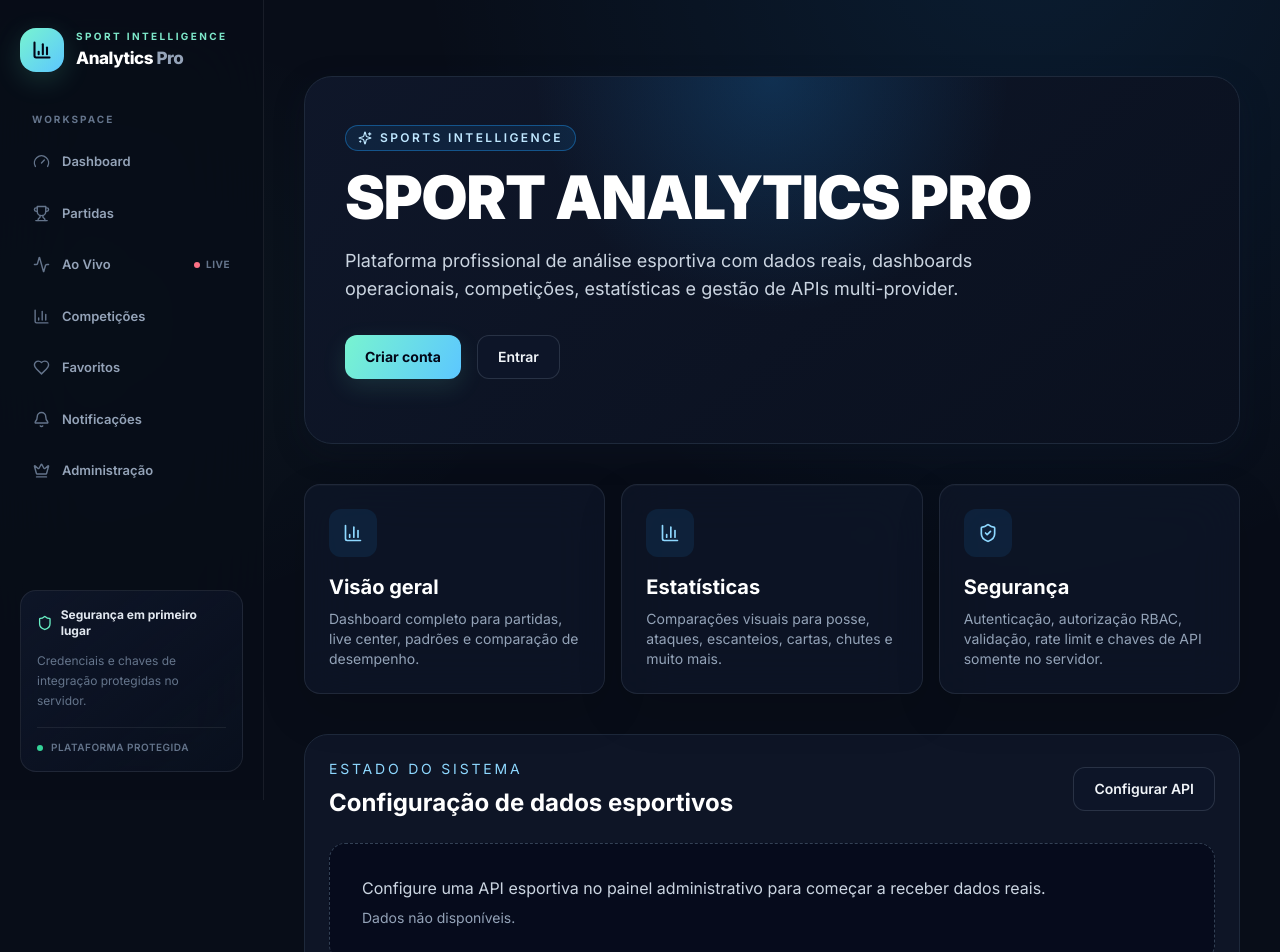
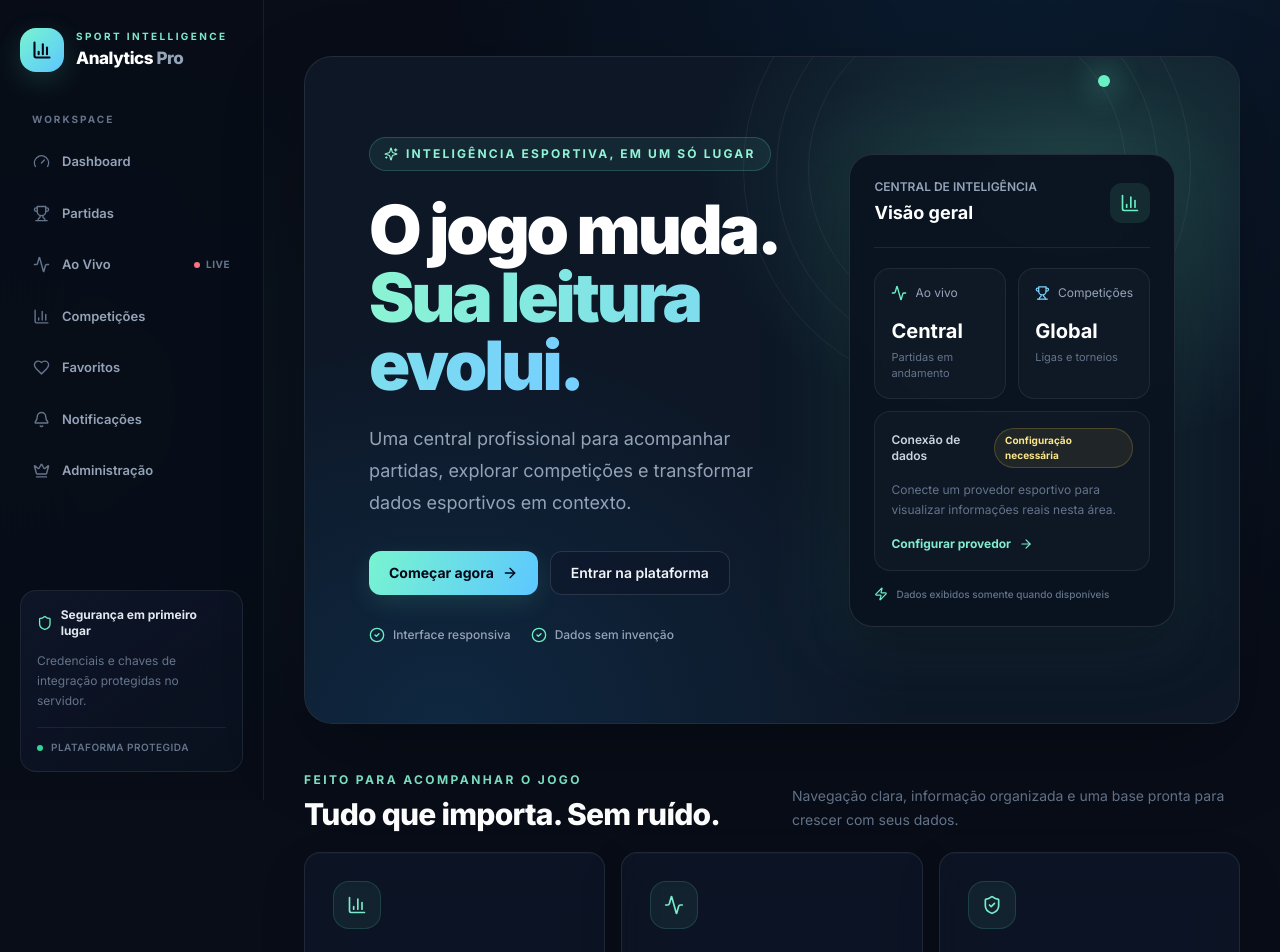
Before and after one commit to testedosteste200-dot/sport-analytics-pro, a Next.js app: page / in a window 1280 px wide. Shown: the top 952 px of the page. Built offline with nearby package versions, Linux system fonts and the light colour scheme.

Commit message:
Redesign homepage with premium sports SaaS experience

```diff
--- a/app/page.tsx
+++ b/app/page.tsx
@@ -1,62 +1,84 @@
 import Link from 'next/link';
-import { ArrowRight, BarChart3, ChartColumn, ShieldCheck, Sparkles } from 'lucide-react';
+import { Activity, ArrowRight, BarChart3, ChartColumn, CheckCircle2, ShieldCheck, Sparkles, Trophy, Zap } from 'lucide-react';
+
+const features = [
+  { icon: ChartColumn, title: 'Uma visão mais clara', description: 'Centralize partidas, competições e indicadores em uma experiência feita para decisões rápidas.' },
+  { icon: Activity, title: 'Acompanhe ao vivo', description: 'Encontre o centro de partidas e consulte dados reais quando seu provedor estiver conectado.' },
+  { icon: ShieldCheck, title: 'Dados com segurança', description: 'Autenticação e chaves de API permanecem protegidas no backend.' },
+];
 
 export default function HomePage() {
   return (
-    <main className="mx-auto max-w-6xl pb-10 pt-10">
-      <section className="rounded-[28px] border border-slate-800 bg-hero px-6 pb-16 pt-12 shadow-soft md:px-10">
-        <div className="max-w-3xl">
-          <div className="mb-4 inline-flex items-center gap-2 rounded-full border border-brand-500/40 bg-brand-500/10 px-3 py-1 text-xs font-semibold uppercase tracking-[0.2em] text-brand-200">
-            <Sparkles className="h-3.5 w-3.5" /> Sports Intelligence
+    <div className="mx-auto max-w-7xl space-y-8 pb-6 pt-2 md:space-y-12 md:pt-5">
+      <section className="relative isolate overflow-hidden rounded-[28px] border border-white/[.09] bg-[#0d1726] shadow-[0_28px_80px_rgba(0,0,0,.25)]">
+        <div className="pointer-events-none absolute inset-0 -z-10 bg-[radial-gradient(ellipse_at_82%_18%,rgba(105,240,197,.16),transparent_35%),radial-gradient(ellipse_at_15%_100%,rgba(29,158,255,.12),transparent_42%)]" />
+        <div className="pointer-events-none absolute right-[-5rem] top-[-6rem] -z-10 h-80 w-80 rounded-full border border-white/[.06] md:right-12 md:top-[-7rem] md:h-[28rem] md:w-[28rem]">
+          <div className="absolute inset-8 rounded-full border border-white/[.06]" /><div className="absolute inset-16 rounded-full border border-white/[.06]" />
+          <div className="absolute right-[18%] top-[29%] h-3 w-3 rounded-full bg-[#69f0c5] shadow-[0_0_28px_8px_rgba(105,240,197,.25)]" />
+        </div>
+        <div className="grid gap-10 px-6 py-10 sm:px-9 sm:py-12 md:grid-cols-[1.15fr_.85fr] md:items-center md:px-12 md:py-16 lg:px-16 lg:py-20">
+          <div className="max-w-2xl">
+            <div className="mb-6 inline-flex items-center gap-2 rounded-full border border-[#69f0c5]/20 bg-[#69f0c5]/[.08] px-3.5 py-2 text-[10px] font-bold uppercase tracking-[.18em] text-[#91f3d5] sm:text-xs">
+              <Sparkles className="h-3.5 w-3.5" /> Inteligência esportiva, em um só lugar
+            </div>
+            <h1 className="max-w-xl text-4xl font-black leading-[1.06] tracking-[-.045em] text-white sm:text-5xl md:text-6xl lg:text-[4.25rem]">
+              O jogo muda. <span className="bg-gradient-to-r from-[#8af4d3] to-[#76cfff] bg-clip-text text-transparent">Sua leitura evolui.</span>
+            </h1>
+            <p className="mt-6 max-w-xl text-base leading-7 text-slate-400 sm:text-lg sm:leading-8">
+              Uma central profissional para acompanhar partidas, explorar competições e transformar dados esportivos em contexto.
+            </p>
+            <div className="mt-8 flex flex-col gap-3 sm:flex-row">
+              <Link href="/register" className="primary-button group">Começar agora <ArrowRight className="h-4 w-4 transition group-hover:translate-x-1" /></Link>
+              <Link href="/login" className="secondary-button">Entrar na plataforma</Link>
+            </div>
+            <div className="mt-8 flex flex-wrap gap-x-5 gap-y-3 text-xs font-medium text-slate-400">
+              <span className="inline-flex items-center gap-2"><CheckCircle2 className="h-4 w-4 text-[#69f0c5]" /> Interface responsiva</span>
+              <span className="inline-flex items-center gap-2"><CheckCircle2 className="h-4 w-4 text-[#69f0c5]" /> Dados sem invenção</span>
+            </div>
           </div>
-          <h1 className="text-4xl font-black tracking-tight text-white md:text-6xl">SPORT ANALYTICS PRO</h1>
-          <p className="mt-5 max-w-2xl text-lg text-slate-300">
-            Plataforma profissional de análise esportiva com dados reais, dashboards operacionais, competições, estatísticas e gestão de APIs multi-provider.
-          </p>
-          <div className="mt-8 flex flex-wrap gap-4">
-            <Link href="/register" className="primary-button">Criar conta</Link>
-            <Link href="/login" className="secondary-button">Entrar</Link>
+          <div className="relative mx-auto w-full max-w-md">
+            <div className="absolute -inset-5 rounded-[2rem] bg-[#69f0c5]/[.06] blur-2xl" />
+            <div className="relative rounded-3xl border border-white/[.11] bg-[#09111e]/90 p-5 shadow-2xl backdrop-blur-xl sm:p-6">
+              <div className="flex items-center justify-between border-b border-white/[.08] pb-5">
+                <div><p className="text-xs font-semibold text-slate-400">CENTRAL DE INTELIGÊNCIA</p><p className="mt-1 text-lg font-bold text-white">Visão geral</p></div>
+                <div className="flex h-10 w-10 items-center justify-center rounded-xl bg-[#69f0c5]/[.1] text-[#69f0c5]"><BarChart3 className="h-5 w-5" /></div>
+              </div>
+              <div className="mt-5 grid grid-cols-2 gap-3">
+                <div className="rounded-2xl border border-white/[.07] bg-white/[.025] p-4"><div className="flex items-center gap-2 text-xs text-slate-400"><Activity className="h-4 w-4 text-[#69f0c5]" /> Ao vivo</div><p className="mt-4 text-xl font-bold text-white">Central</p><p className="mt-1 text-[11px] text-slate-500">Partidas em andamento</p></div>
+                <div className="rounded-2xl border border-white/[.07] bg-white/[.025] p-4"><div className="flex items-center gap-2 text-xs text-slate-400"><Trophy className="h-4 w-4 text-sky-300" /> Competições</div><p className="mt-4 text-xl font-bold text-white">Global</p><p className="mt-1 text-[11px] text-slate-500">Ligas e torneios</p></div>
+              </div>
+              <div className="mt-3 rounded-2xl border border-white/[.07] bg-white/[.025] p-4">
+                <div className="flex items-center justify-between"><span className="text-xs font-semibold text-slate-300">Conexão de dados</span><span className="rounded-full border border-amber-300/20 bg-amber-300/[.08] px-2.5 py-1 text-[10px] font-bold text-amber-200">Configuração necessária</span></div>
+                <p className="mt-3 text-xs leading-5 text-slate-500">Conecte um provedor esportivo para visualizar informações reais nesta área.</p>
+                <Link href="/admin/api" className="mt-4 inline-flex items-center gap-2 text-xs font-bold text-[#81edcd] transition hover:text-white">Configurar provedor <ArrowRight className="h-3.5 w-3.5" /></Link>
+              </div>
+              <div className="mt-4 flex items-center gap-2 text-[10px] font-medium text-slate-500"><Zap className="h-3.5 w-3.5 text-[#69f0c5]" /> Dados exibidos somente quando disponíveis</div>
+            </div>
           </div>
         </div>
       </section>
 
-      <section className="mt-10 grid gap-4 md:grid-cols-3">
-        <div className="glass-panel p-6">
-          <div className="mb-4 flex h-12 w-12 items-center justify-center rounded-xl bg-brand-500/10 text-brand-300">
-            <ChartColumn className="h-5 w-5" />
-          </div>
-          <h2 className="text-xl font-bold text-white">Visão geral</h2>
-          <p className="mt-2 text-sm text-slate-400">Dashboard completo para partidas, live center, padrões e comparação de desempenho.</p>
+      <section>
+        <div className="mb-5 flex flex-col gap-2 sm:flex-row sm:items-end sm:justify-between">
+          <div><p className="eyebrow">Feito para acompanhar o jogo</p><h2 className="mt-2 text-2xl font-extrabold tracking-tight text-white sm:text-3xl">Tudo que importa. Sem ruído.</h2></div>
+          <p className="max-w-md text-sm leading-6 text-slate-500">Navegação clara, informação organizada e uma base pronta para crescer com seus dados.</p>
         </div>
-        <div className="glass-panel p-6">
-          <div className="mb-4 flex h-12 w-12 items-center justify-center rounded-xl bg-brand-500/10 text-brand-300">
-            <BarChart3 className="h-5 w-5" />
-          </div>
-          <h2 className="text-xl font-bold text-white">Estatísticas</h2>
-          <p className="mt-2 text-sm text-slate-400">Comparações visuais para posse, ataques, escanteios, cartas, chutes e muito mais.</p>
-        </div>
-        <div className="glass-panel p-6">
-          <div className="mb-4 flex h-12 w-12 items-center justify-center rounded-xl bg-brand-500/10 text-brand-300">
-            <ShieldCheck className="h-5 w-5" />
-          </div>
-          <h2 className="text-xl font-bold text-white">Segurança</h2>
-          <p className="mt-2 text-sm text-slate-400">Autenticação, autorização RBAC, validação, rate limit e chaves de API somente no servidor.</p>
+        <div className="grid gap-4 md:grid-cols-3">
+          {features.map(({ icon: Icon, title, description }, index) => (
+            <article key={title} className="glass-panel group p-6 transition duration-300 hover:-translate-y-1 hover:border-[#69f0c5]/20 sm:p-7">
+              <div className="mb-5 flex h-12 w-12 items-center justify-center rounded-2xl border border-[#69f0c5]/15 bg-[#69f0c5]/[.07] text-[#7aebcb] transition group-hover:bg-[#69f0c5]/[.12]"><Icon className="h-5 w-5" /></div>
+              <p className="mb-2 text-[10px] font-bold uppercase tracking-[.2em] text-slate-600">0{index + 1} / Plataforma</p>
+              <h3 className="text-lg font-bold text-white">{title}</h3>
+              <p className="mt-2 text-sm leading-6 text-slate-400">{description}</p>
+            </article>
+          ))}
         </div>
       </section>
 
-      <section className="mt-10 rounded-3xl border border-slate-800 bg-slate-900/80 p-6">
-        <div className="flex items-center justify-between gap-4">
-          <div>
-            <p className="text-sm uppercase tracking-[0.2em] text-brand-300">Estado do sistema</p>
-            <h2 className="mt-2 text-2xl font-bold text-white">Configuração de dados esportivos</h2>
-          </div>
-          <Link href="/admin/api" className="secondary-button">Configurar API</Link>
-        </div>
-        <div className="mt-6 rounded-2xl border border-dashed border-slate-700 bg-slate-950/60 p-8 text-slate-300">
-          <p>Configure uma API esportiva no painel administrativo para começar a receber dados reais.</p>
-          <p className="mt-2 text-sm text-slate-400">Dados não disponíveis.</p>
-        </div>
+      <section className="flex flex-col gap-5 rounded-3xl border border-white/[.08] bg-gradient-to-r from-[#101b2a] to-[#0d1522] p-6 sm:flex-row sm:items-center sm:justify-between sm:p-8">
+        <div className="flex items-start gap-4"><div className="flex h-11 w-11 shrink-0 items-center justify-center rounded-xl bg-white/[.05] text-[#69f0c5]"><ShieldCheck className="h-5 w-5" /></div><div><p className="font-bold text-white">Pronto para sua próxima análise?</p><p className="mt-1 text-sm leading-6 text-slate-400">Entre na plataforma ou crie uma conta para começar.</p></div></div>
+        <div className="flex shrink-0 flex-col gap-3 sm:flex-row"><Link href="/register" className="primary-button">Criar conta <ArrowRight className="h-4 w-4" /></Link><Link href="/dashboard" className="secondary-button">Abrir dashboard</Link></div>
       </section>
-    </main>
+    </div>
   );
 }
```
